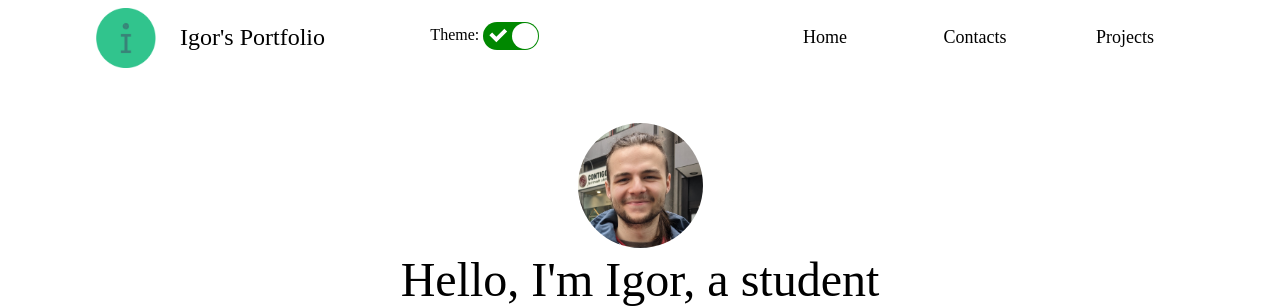
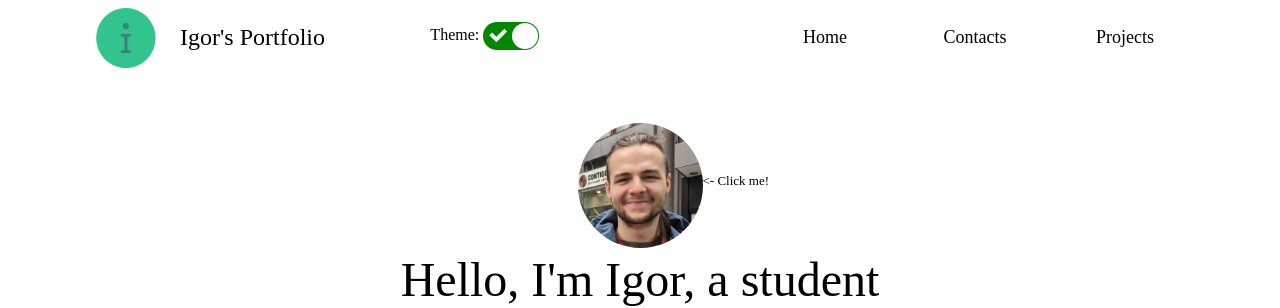
Before and after one commit to igor-siergiej/personal-portfolio, a React (Create React App) app: page / in a window 1280 px wide. Shown: the top 308 px of the page. Built offline with nearby package versions, Linux system fonts and the light colour scheme; a web font is replaced by a local one.

Commit message:
Added click me label to img

```diff
--- a/src/pages/home/Home.module.scss
+++ b/src/pages/home/Home.module.scss
@@ -24,5 +24,14 @@
     margin-top: 5em;
     background-color: $alternativeBackground;
     border: 2px solid $alternativeBackground;
+}
 
+.imgContainer {
+    position: relative;
 }
+
+.label {
+    position: absolute;
+    font-size: small;
+    top: 50px;
+}
--- a/src/pages/home/Home.tsx
+++ b/src/pages/home/Home.tsx
@@ -14,7 +14,12 @@ function Home () {
 	return (
 		<div>
 			<Pane>
-				<img onClick={onClick} src={image} alt='Me' draggable={false} className={styles.img}></img>
+				<div className={styles.imgContainer}>
+					<img onClick={onClick} src={image} alt='Me' draggable={false} className={styles.img}></img>
+					<span className={styles.label}>
+						&lt;- Click me!
+					</span>
+				</div>
 
 				<div className={styles.heading}>
 					Hello, I'm Igor, a student
```
